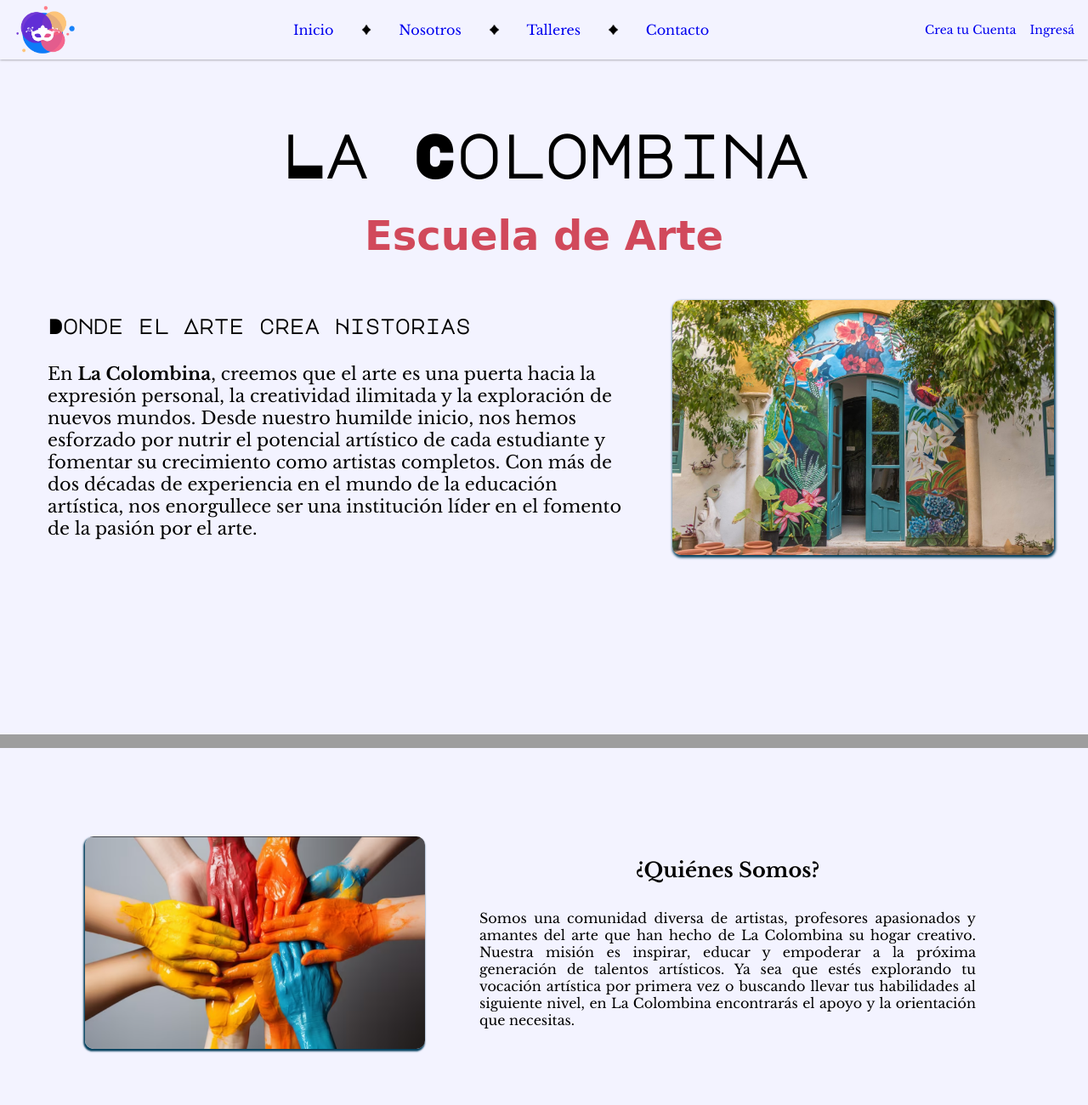
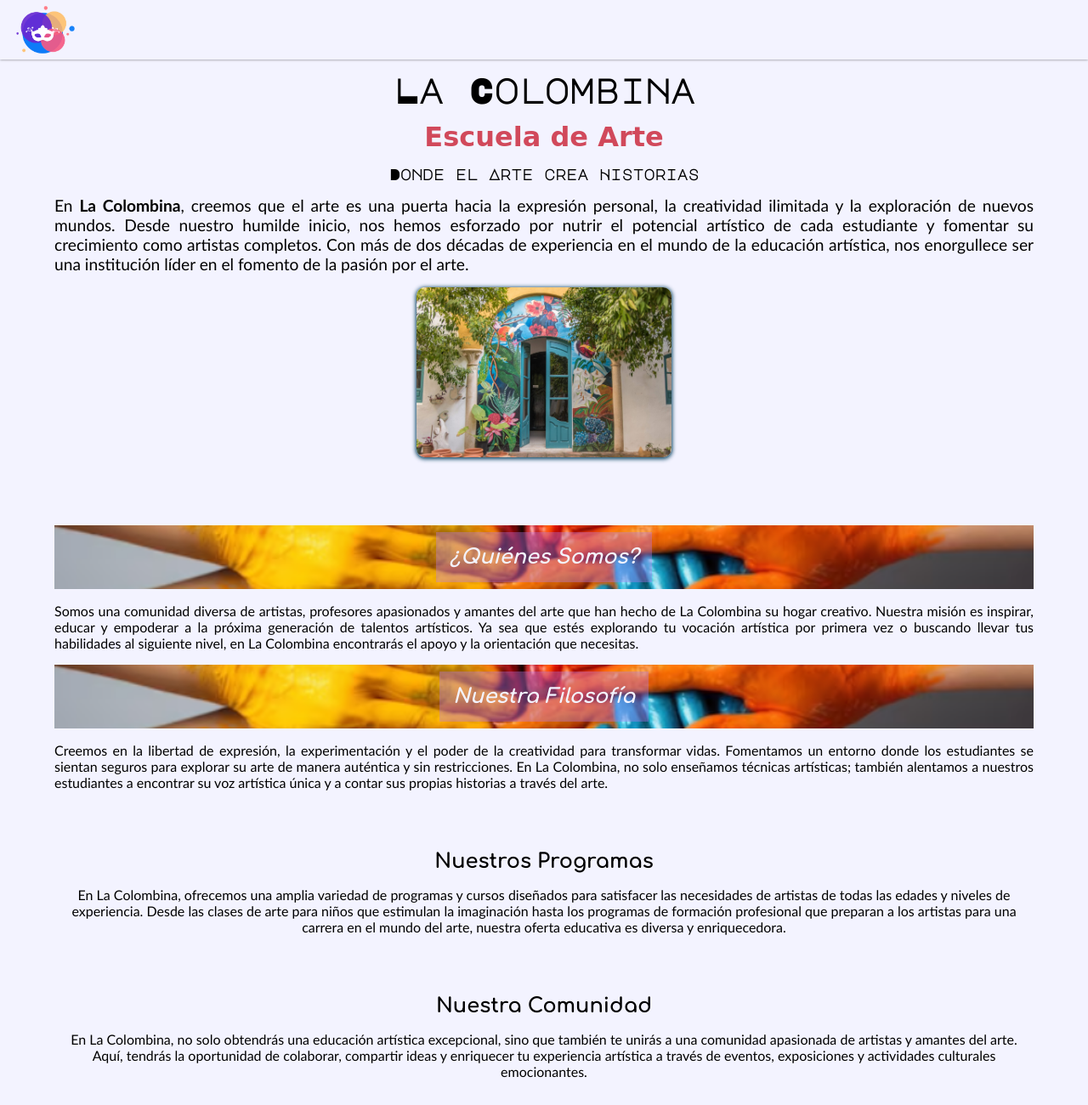
Before and after one commit to mCaglie/Integrador, a plain HTML site: page index.html in a window 1280 px wide. Shown: the top 1300 px of the page at 85% size. After the commit the page ends 1270 px from the top, so only its background shows below. Drawn offline with nearby package versions, Linux system fonts and the light colour scheme; grey boxes are pictures that could not be loaded; a web font is replaced by a local one.

Commit message:
mobile first

```diff
--- a/assets/style.css
+++ b/assets/style.css
@@ -1,4 +1,4 @@
-@import url("https://fonts.googleapis.com/css2?family=Comfortaa:wght@300;400;500;600;700&family=Libre+Baskerville:ital,wght@0,400;0,700;1,400&family=Macondo&family=Major+Mono+Display&family=MonteCarlo&display=swap");
+@import url("https://fonts.googleapis.com/css2?family=Comfortaa:wght@300;400;500;600;700&family=Courier+Prime:ital,wght@0,400;0,700;1,400;1,700&family=Libre+Baskerville:ital,wght@0,400;0,700;1,400&family=Macondo&family=Major+Mono+Display&family=MonteCarlo&display=swap");
 
 :root {
   --miel: #edae49;
@@ -18,17 +18,16 @@
   box-sizing: border-box;
 }
 
-body {
-  font-family: "Libre Baskerville", serif;
-  background-color: var(--unicorn);
-}
-
 html {
   scroll-behavior: smooth;
 }
 
+body {
+  font-family: calibri, monospace;
+  background-color: var(--unicorn);
+}
+
 header {
-  margin-top: 0;
   width: 100%;
   height: 70px;
   display: flex;
@@ -38,10 +37,12 @@ header {
   position: fixed;
   z-index: 1;
   box-shadow: 0 0 3px rgba(48, 47, 47, 0.63);
+  top: 0;
 }
 
 header a {
   text-decoration: none;
+  display: none;
 }
 
 header a:hover {
@@ -64,6 +65,7 @@ header a:hover {
 .navbar__rombo {
   height: 0.8rem;
   margin: auto;
+  display: none;
 }
 
 .users {
@@ -79,19 +81,19 @@ header a:hover {
   font-size: 14px;
 }
 
-main {
-  margin-top: 70px;
+h2 {
+  font-family: "Comfortaa", sans-serif;
+  font-size: 1.5rem;
 }
 
 .hero {
-  max-width: 1200px;
-  height: 100vh;
+  width: 90%;
   display: flex;
   flex-direction: column;
   justify-content: center;
   align-items: center;
+  margin: 70px auto 0;
   gap: 1rem;
-  margin: auto;
 }
 
 .hero__title {
@@ -99,44 +101,43 @@ main {
   flex-direction: column;
   justify-content: center;
   align-items: center;
-  gap: 2rem;
-  margin-bottom: 2rem;
+  gap: 1rem;
 }
 
 .hero h1 {
-  padding: 0 120px;
   font-family: "Major Mono Display", monospace;
-  font-size: 70px;
-  font-weight: 800;
+  font-size: 40px;
   text-align: center;
+  margin-top: 1rem;
 }
 
 .hero h2 {
   font-family: "MonteCarlo", cursive;
-  font-size: 3rem;
+  font-size: 2rem;
   color: var(--arcilla);
 }
 
 .hero__content {
-  width: 100%;
   display: flex;
+  flex-direction: column;
   justify-content: center;
   align-items: center;
-  gap: 2rem;
+  gap: 1rem;
 }
 
 .hero__text {
-  padding: 0 1rem;
   display: flex;
   flex-direction: column;
-  gap: 2rem;
+  gap: 1rem;
 }
 .hero h3 {
   font-family: "Major Mono Display", monospace;
-  font-size: 1.5rem;
+  font-size: 1.1rem;
+  text-align: center;
 }
 .hero p {
-  font-size: 1.3rem;
+  font-size: 1.2rem;
+  text-align: justify;
 }
 
 .hero span {
@@ -144,24 +145,24 @@ main {
 }
 
 .hero img {
-  height: 300px;
+  height: 200px;
   border-radius: 10px;
-  box-shadow: 1px 2px 3px 1px var(--noche);
+  box-shadow: 0px 1px 5px 1px var(--noche);
 }
 
-.separador {
+/*.separador {
   width: 100%;
   height: 1rem;
   background-image: url(./imgs/abstract-background-6556364.jpg);
   background-size: cover;
   background-position: center;
   margin-top: 4rem;
-}
+}*/
 
 .nos {
   margin: auto;
   margin-top: 80px;
-  max-width: 1200px;
+  width: 90%;
   display: flex;
   flex-direction: column;
   justify-content: center;
@@ -169,22 +170,20 @@ main {
 }
 
 .nos-container {
-  width: 100%;
   display: flex;
   flex-direction: column;
   justify-content: center;
   align-items: center;
-  gap: 2rem;
+  gap: 1rem;
 }
 
 .nos__about,
 .nos__filosofia {
-  margin: 1.5rem 0;
-  width: 90%;
   display: flex;
+  flex-direction: column;
   justify-content: center;
   align-items: center;
-  gap: 2rem;
+  gap: 1rem;
 }
 
 .nos__text {
@@ -192,22 +191,44 @@ main {
   flex-direction: column;
   justify-content: center;
   align-items: center;
+  gap: 1rem;
 }
 
 .nos h2 {
-  margin-bottom: 2rem;
+  margin-bottom: 1.5rem;
+}
+
+.nos__text_title {
+  text-align: center;
+  color: var(--unicorn);
+  font-weight: 800;
+  width: 100%;
+  padding: 1.5rem;
+
+  background-image: url(./imgs/nos.png);
+  background-size: cover;
+  background-position: center;
+}
+
+.nos__text_title h2 {
+  font-style: italic;
+  display: inline;
+  padding: 1rem;
+  margin: auto;
+  background: #b77bef60;
+  backdrop-filter: blur(8px);
 }
 
 .nos-container p {
-  padding: 0 2rem;
-  max-width: 700px;
   text-align: justify;
+  font-size: 1rem;
 }
 
 .nos img {
   height: 250px;
   width: 400px;
   border-radius: 10px;
+  display: none;
 }
 
 .nos__about img {
@@ -217,3 +238,30 @@ main {
 .nos__filosofia img {
   box-shadow: 1px 2px 2px 0.8px var(--noche);
 }
+
+.cards {
+  width: 90%;
+  text-align: center;
+  margin: 70px auto 0;
+  display: flex;
+  flex-direction: column;
+  justify-content: center;
+  align-items: center;
+  gap: 1rem;
+}
+
+.cards h2 {
+  font-family: "Comfortaa", sans-serif;
+  font-size: 1.5rem;
+}
+
+.comunidad {
+  width: 90%;
+  text-align: center;
+  margin: 70px auto 0;
+  display: flex;
+  flex-direction: column;
+  justify-content: center;
+  align-items: center;
+  gap: 1rem;
+}
--- a/index.html
+++ b/index.html
@@ -63,17 +63,15 @@
             ser una institución líder en el fomento de la pasión por el arte.
           </p>
         </div>
-          <img src="./assets/imgs/fachada.jpg" alt="fachada de la escuela">
+          <img src="./assets/imgs/fachada.jpg" alt="fachada de la escuela"/>
         </div>
     </section>
-<div class="separador"></div>
     <section class="nos" id="nos">
       <div class="nos-container">
-
-      <article class="nos__about">
-        <img src="./assets/imgs/nos.png" alt="manos pintadas">
-        <div class="nos__text">
-        <h2>¿Quiénes Somos?</h2>
+        <article class="nos__about">
+          <img src="./assets/imgs/nos.png" alt="manos pintadas"/>
+          <div class="nos__text">
+            <div class="nos__text_title nos_title1"><h2>¿Quiénes Somos?</h2></div>
         <p>
           Somos una comunidad diversa de artistas, profesores apasionados y
           amantes del arte que han hecho de La Colombina su hogar creativo.
@@ -83,11 +81,12 @@
           siguiente nivel, en La Colombina encontrarás el apoyo y la orientación
           que necesitas.
         </p>
+        </div>
       </article>
       <article class="nos__filosofia">
 
         <div class="nos__text">
-        <h2>Nuestra Filosofía</h2>
+        <div class="nos__text_title nos_title2"><h2>Nuestra Filosofía</h2></div>
         <p>
           Creemos en la libertad de expresión, la experimentación y el poder de
           la creatividad para transformar vidas. Fomentamos un entorno donde los
@@ -98,12 +97,10 @@
           través del arte.
         </p>
       </div>
-      <img src="./assets/imgs/filosofia_1.jpg" alt="niños pintando"/>
       </div>
     </div>
       </article>
     </section>
-<div class="separador"></div>
     <section class="cards" id="programas">
       <h2>Nuestros Programas</h2>
       <p>
```
